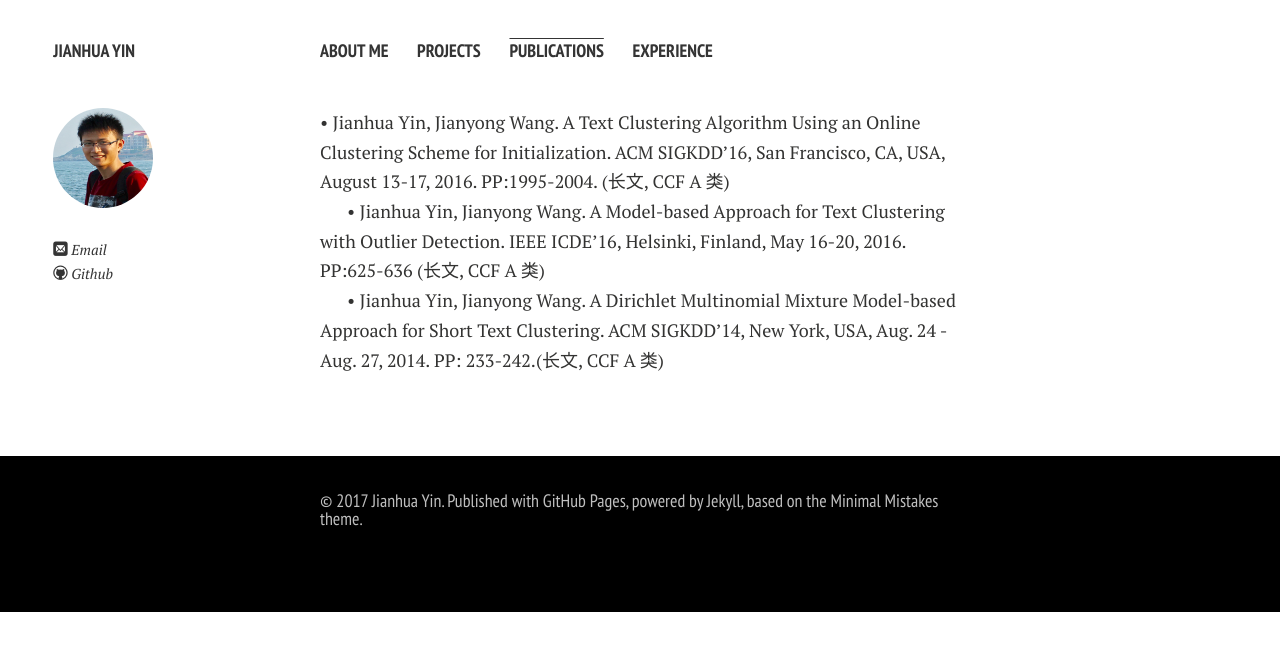
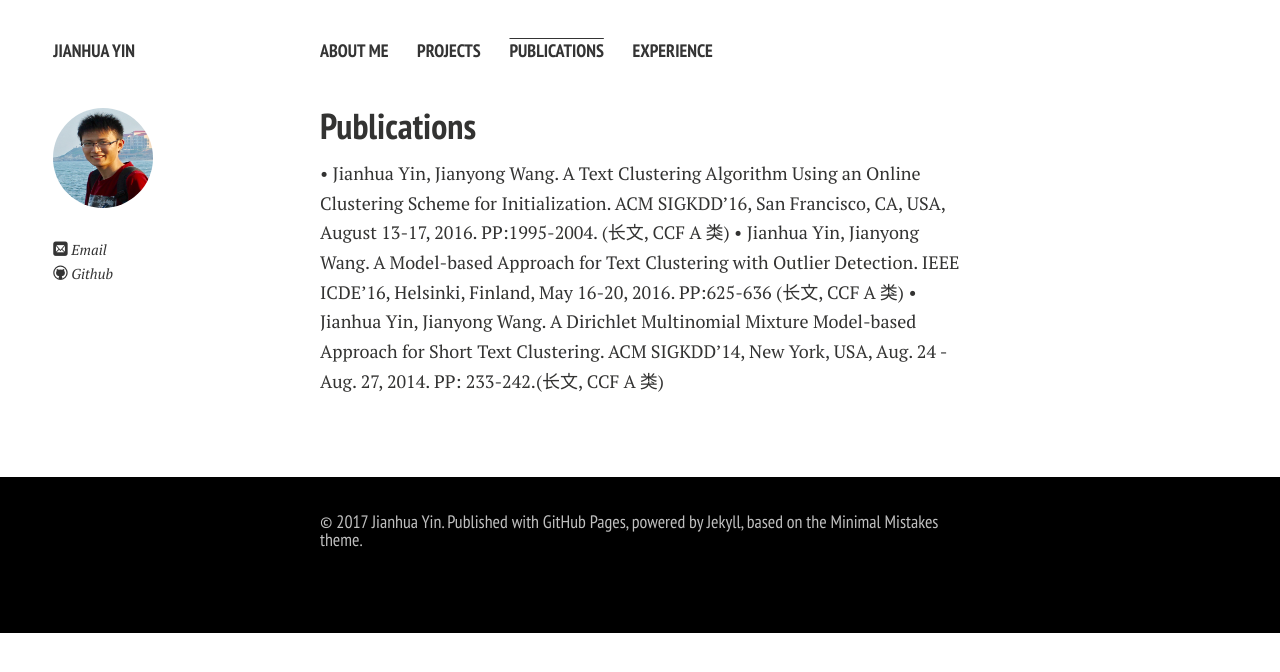
Before and after one commit to jianhuayin/jianhuayin.github.io, a Jekyll site: the page built from publications.md, in a window 1280 px wide. Shown: the top 672 px of the page. Built offline with Jekyll 4.4.1, drawn with Linux system fonts in a browser that asks for light colours; nearby versions of some CDN libraries; Markdown is read by kramdown in place of the engine named in the settings; some of the changed lines change nothing that is shown.

Commit message:
Update publications.md

```diff
--- a/publications.md
+++ b/publications.md
@@ -1,11 +1,11 @@
 ---
 layout: page
 permalink: /publications/index.html
-title: 发表论文
+title: Publications
 ---
 
+## Publications
+
 • Jianhua Yin, Jianyong Wang. A Text Clustering Algorithm Using an Online Clustering Scheme for Initialization. ACM SIGKDD’16, San Francisco, CA, USA, August 13-17, 2016. PP:1995-2004. (长文, CCF A 类)
-
 • Jianhua Yin, Jianyong Wang. A Model-based Approach for Text Clustering with Outlier Detection. IEEE ICDE'16, Helsinki, Finland, May 16-20, 2016. PP:625-636 (长文, CCF A 类)
-
 • Jianhua Yin, Jianyong Wang. A Dirichlet Multinomial Mixture Model-based Approach for Short Text Clustering. ACM SIGKDD'14, New York, USA, Aug. 24 - Aug. 27, 2014. PP: 233-242.(长文, CCF A 类)
```
